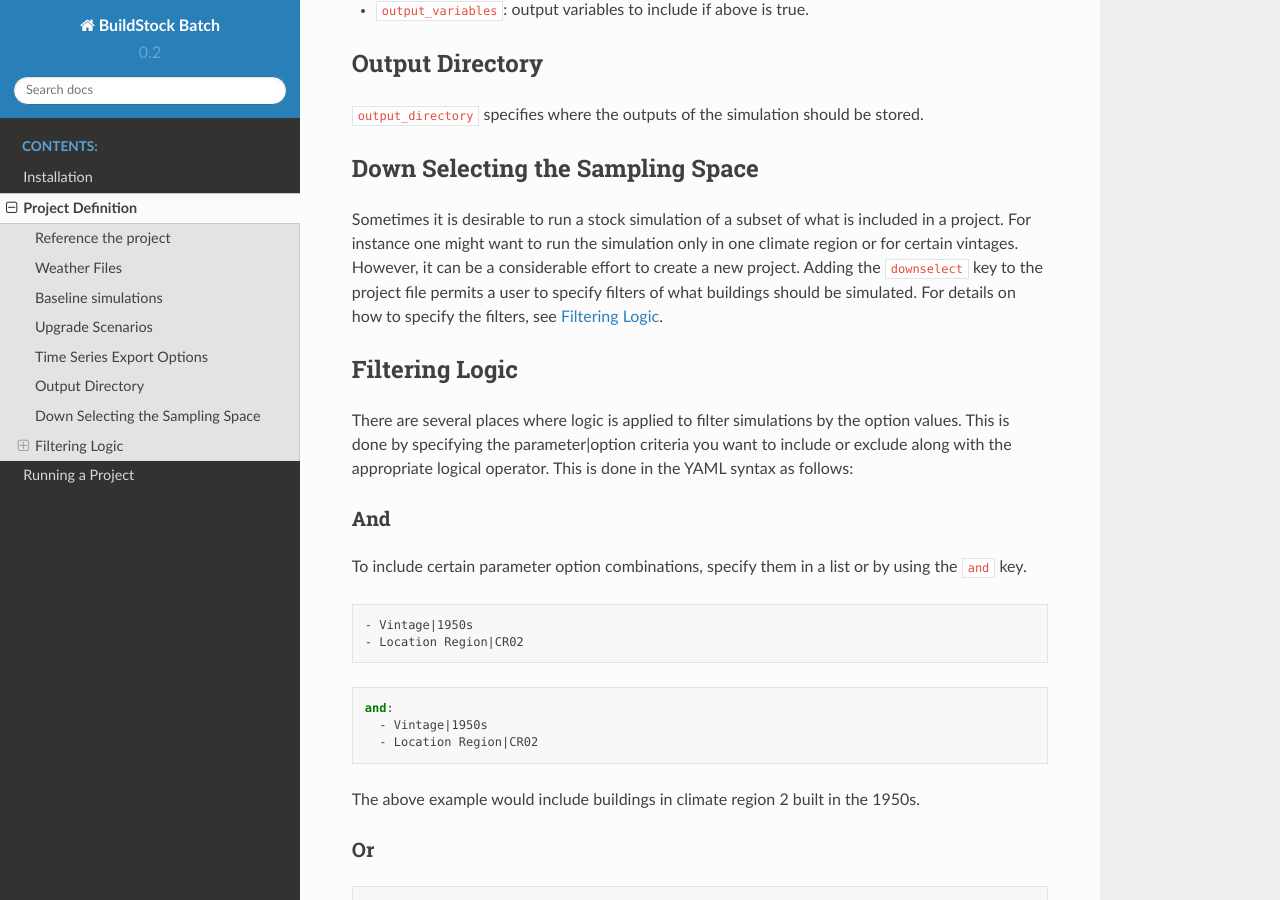
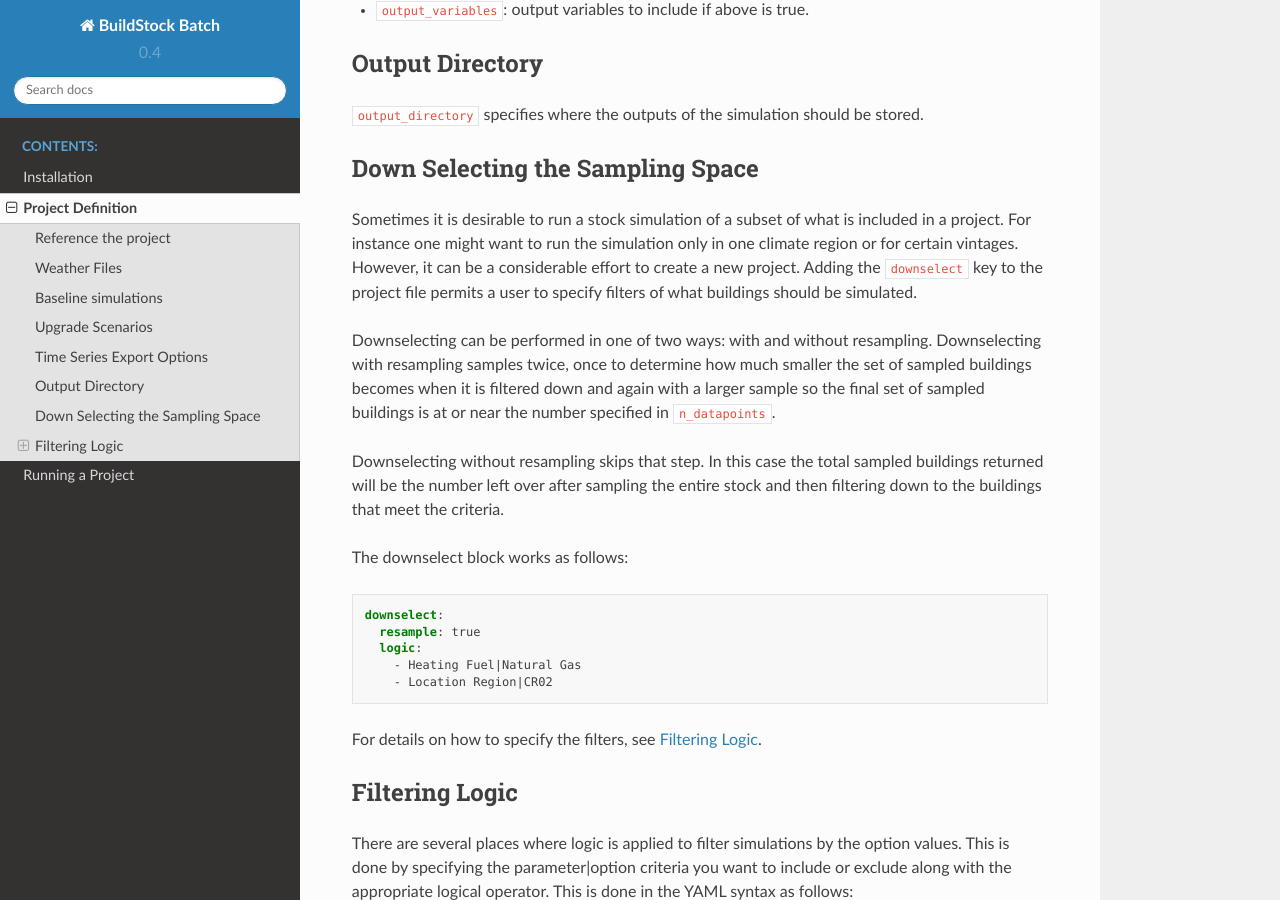
Before and after one commit to NREL/buildstockbatch, a Sphinx documentation site: the page built from docs/project_defn.rst, in a window 1280 px wide and 900 px high, scrolled down 2698 px. Built offline with Sphinx 7.4.7 and the Read the Docs theme 2.0.0, drawn with Linux system fonts in a browser that asks for light colours.

Commit message:
updating docs

```diff
--- a/docs/conf.py
+++ b/docs/conf.py
@@ -24,9 +24,9 @@ copyright = '2018, Noel Merket (NREL)'
 author = 'Noel Merket (NREL)'
 
 # The short X.Y version
-version = '0.2'
+version = '0.4'
 # The full version, including alpha/beta/rc tags
-release = '0.2'
+release = '0.4'
 
 
 # -- General configuration ---------------------------------------------------
--- a/docs/project_defn.rst
+++ b/docs/project_defn.rst
@@ -112,8 +112,28 @@ Down Selecting the Sampling Space
 Sometimes it is desirable to run a stock simulation of a subset of what is included in a project.
 For instance one might want to run the simulation only in one climate region or for certain vintages.
 However, it can be a considerable effort to create a new project. Adding the ``downselect`` key to
-the project file permits a user to specify filters of what buildings should be simulated. For details
-on how to specify the filters, see :ref:`filtering-logic`.
+the project file permits a user to specify filters of what buildings should be simulated.
+
+Downselecting can be performed in one of two ways: with and without resampling.
+Downselecting with resampling samples twice, once to determine how much smaller the
+set of sampled buildings becomes when it is filtered down and again with a larger sample so
+the final set of sampled buildings is at or near the number specified in ``n_datapoints``.
+
+Downselecting without resampling skips that step. In this case the total sampled buildings returned
+will be the number left over after sampling the entire stock and then filtering down to the
+buildings that meet the criteria.
+
+The downselect block works as follows:
+
+.. code-block:: yaml
+
+  downselect:
+    resample: true
+    logic:
+      - Heating Fuel|Natural Gas
+      - Location Region|CR02
+
+For details on how to specify the filters, see :ref:`filtering-logic`.
 
 .. _filtering-logic:
 
```
